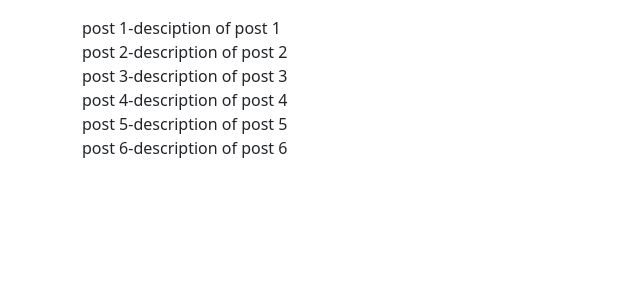
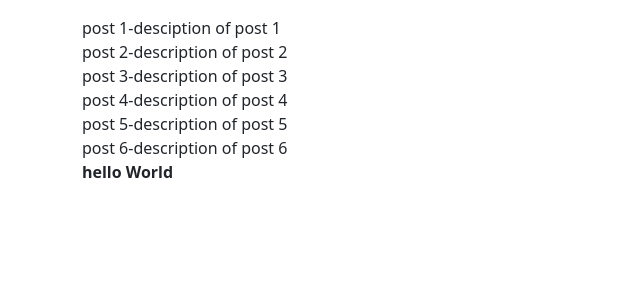
Before and after one commit to imjas-mine/NAD-A4, a Django app: page / in a window 1280 px wide. Shown: the top 300 px of the page, without its empty margins (0-640 px from the left). Run offline with Django 5.2, Linux system fonts and the light colour scheme; data comes from the database, SQL or seed files in the repository; some libraries are stand-ins or nearby versions.

Commit message:
did first DOM manipulation by selecting div element by id and displaying hello world by changing innerhtml

```diff
--- a/src/posts/static/posts/main.js
+++ b/src/posts/static/posts/main.js
@@ -1 +1,5 @@
 console.log("hello world!!!")
+
+const helloWorldBox=document.getElementById("hello-world")
+
+helloWorldBox.innerHTML='<b>hello World</b>'
--- a/src/posts/templates/posts/main.html
+++ b/src/posts/templates/posts/main.html
@@ -1,20 +1,15 @@
 {% extends "base.html" %}
-
 {% load static %}
-
-
-
 {% block scripts %}
     <script src="{% static 'posts/main.js' %}" defer></script>
 {% endblock scripts %}
-
 {% block title %}
 posts
 {% endblock title %}
 
 {% block content %}
-{% for obj in qs %}
-    {{obj.title}}-{{obj.body}}<br>
+    {% for obj in qs %}
+        {{obj.title}}-{{obj.body}}<br />
     {% endfor %}
-
+    <div id="hello-world"></div>
 {% endblock content %}
```
